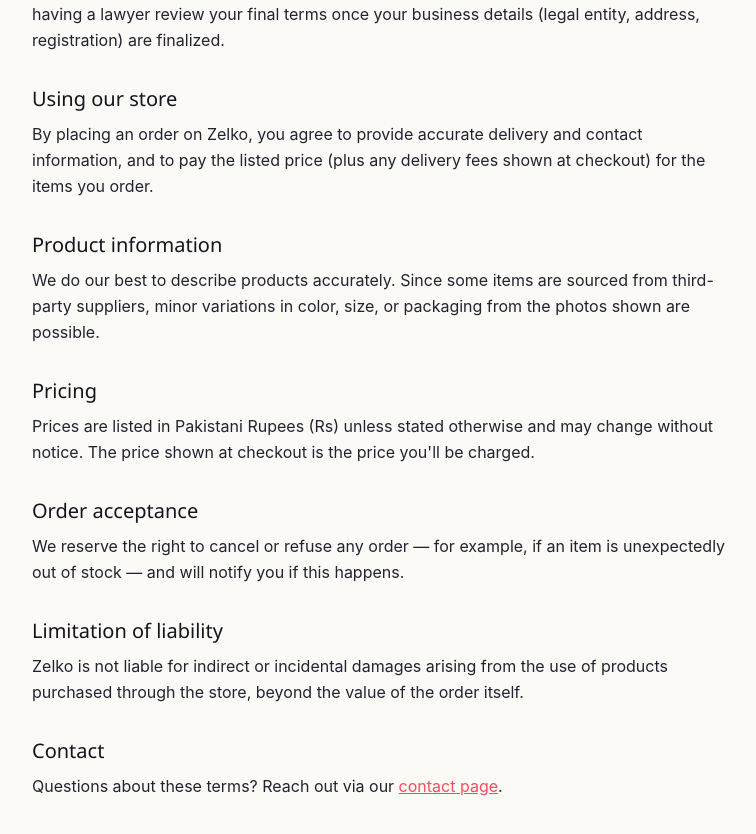
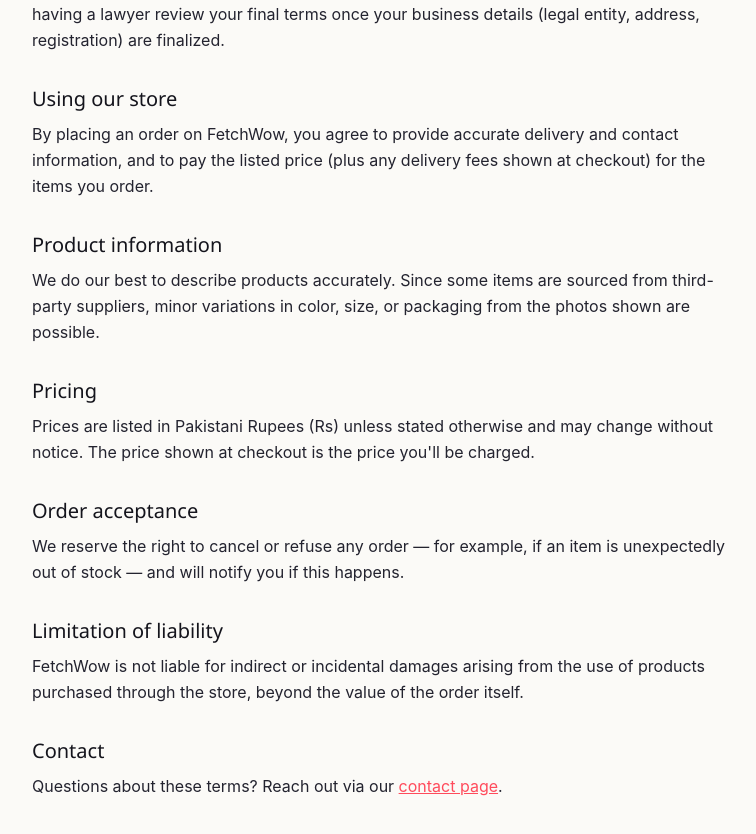
Before and after one commit to hasnat010122-dev/dropshipping-store, a Next.js app: page /terms in a window 1280 px wide. Shown: the part 286-1120 px from the top of the page, without its empty margins (256-1012 px from the left). Built offline with nearby package versions, Linux system fonts and the light colour scheme; no server answers.

Commit message:
Update page.tsx

```diff
--- a/app/terms/page.tsx
+++ b/app/terms/page.tsx
@@ -1,6 +1,6 @@
 import InfoPage from "@/components/InfoPage";
 
-export const metadata = { title: "Terms of Service — Zelko" };
+export const metadata = { title: "Terms of Service — FetchWow" };
 
 export default function TermsPage() {
   return (
@@ -14,7 +14,7 @@
 
       <h2>Using our store</h2>
       <p>
-        By placing an order on Zelko, you agree to provide accurate delivery
+        By placing an order on FetchWow, you agree to provide accurate delivery
         and contact information, and to pay the listed price (plus any
         delivery fees shown at checkout) for the items you order.
       </p>
@@ -42,7 +42,7 @@
 
       <h2>Limitation of liability</h2>
       <p>
-        Zelko is not liable for indirect or incidental damages arising from
+        FetchWow is not liable for indirect or incidental damages arising from
         the use of products purchased through the store, beyond the value of
         the order itself.
       </p>
```
